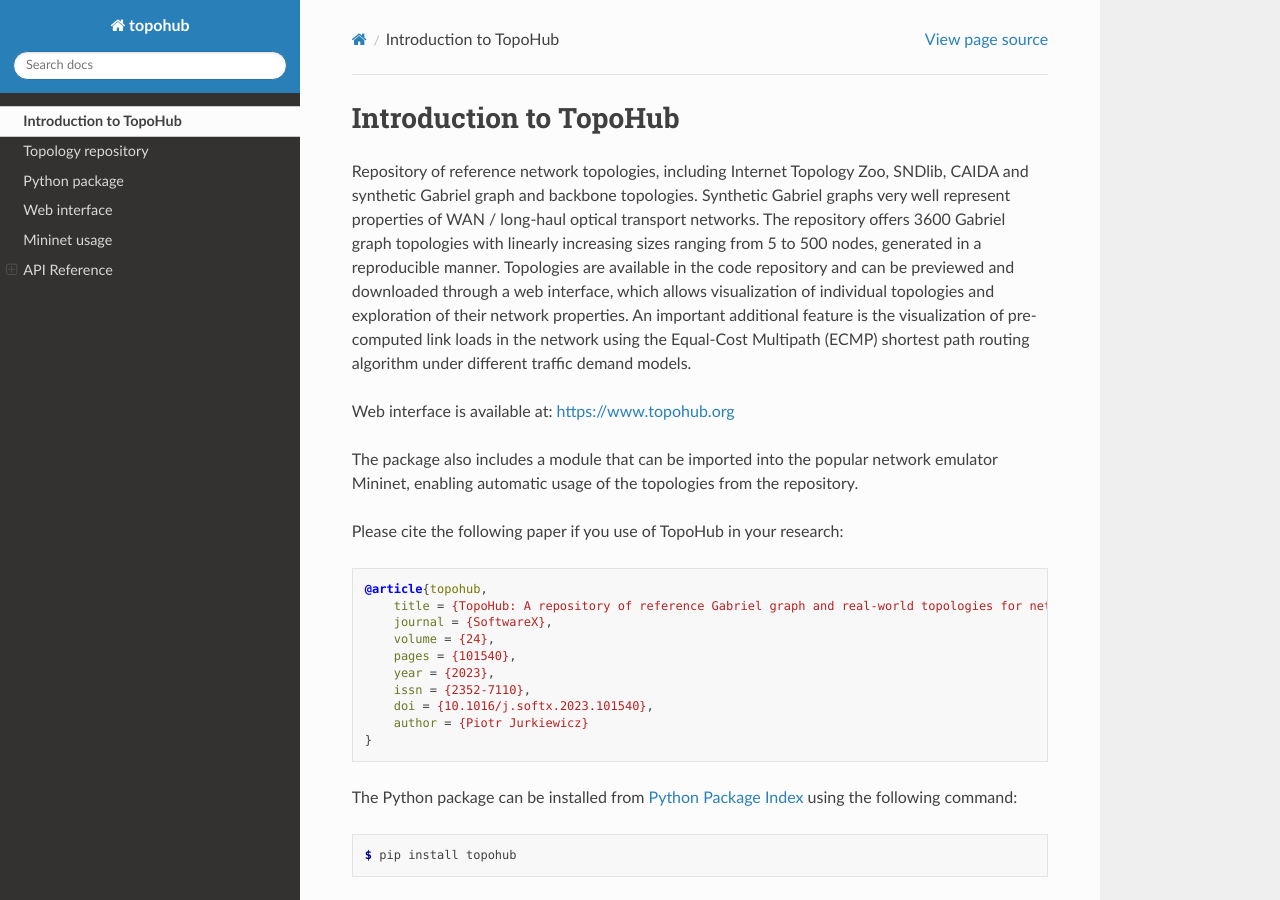
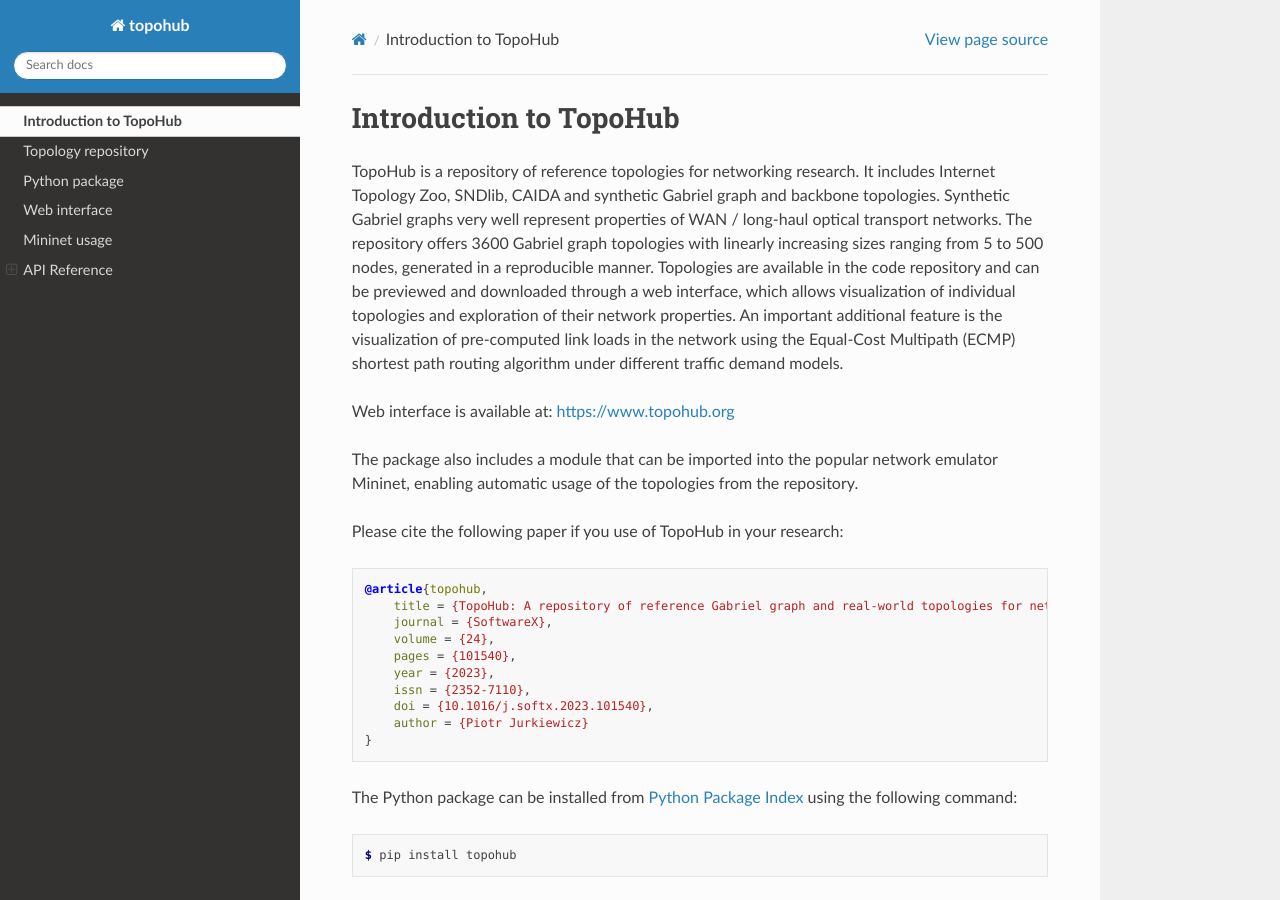
Before and after one commit to piotrjurkiewicz/topohub, a Sphinx documentation site: the page built from docs/index.rst, in a window 1280 px wide and 900 px high. Built offline with Sphinx 7.4.7 and the Read the Docs theme 3.1.0, drawn with Linux system fonts in a browser that asks for light colours.

Commit message:
Unify package and repository descriptions

```diff
--- a/docs/index.rst
+++ b/docs/index.rst
@@ -1,13 +1,13 @@
 Introduction to TopoHub
 ***********************
 
-Repository of reference network topologies, including Internet Topology Zoo, SNDlib, CAIDA and synthetic Gabriel graph
-and backbone topologies. Synthetic Gabriel graphs very well represent properties of WAN / long-haul optical transport
-networks. The repository offers 3600 Gabriel graph topologies with linearly increasing sizes ranging from 5 to 500
-nodes, generated in a reproducible manner. Topologies are available in the code repository and can be previewed and
-downloaded through a web interface, which allows visualization of individual topologies and exploration of their network
-properties. An important additional feature is the visualization of pre-computed link loads in the network using the
-Equal-Cost Multipath (ECMP) shortest path routing algorithm under different traffic demand models.
+TopoHub is a repository of reference topologies for networking research. It includes Internet Topology Zoo, SNDlib, CAIDA
+and synthetic Gabriel graph and backbone topologies. Synthetic Gabriel graphs very well represent properties of
+WAN / long-haul optical transport networks. The repository offers 3600 Gabriel graph topologies with linearly increasing
+sizes ranging from 5 to 500 nodes, generated in a reproducible manner. Topologies are available in the code repository
+and can be previewed and downloaded through a web interface, which allows visualization of individual topologies and
+exploration of their network properties. An important additional feature is the visualization of pre-computed link loads
+in the network using the Equal-Cost Multipath (ECMP) shortest path routing algorithm under different traffic demand models.
 
 Web interface is available at: https://www.topohub.org
 
--- a/setup.py
+++ b/setup.py
@@ -16,7 +16,7 @@
     license='MIT',
     author='Piotr Jurkiewicz',
     author_email='piotr.jerzy.jurkiewicz@gmail.com',
-    description='A repository of reference Gabriel graph and real-world topologies for networking research',
+    description='Repository of reference Gabriel graph, Internet Topology Zoo, SNDlib, CAIDA and synthetic backbone topologies for networking research',
     long_description=README,
     long_description_content_type='text/markdown',
     classifiers=[
```
